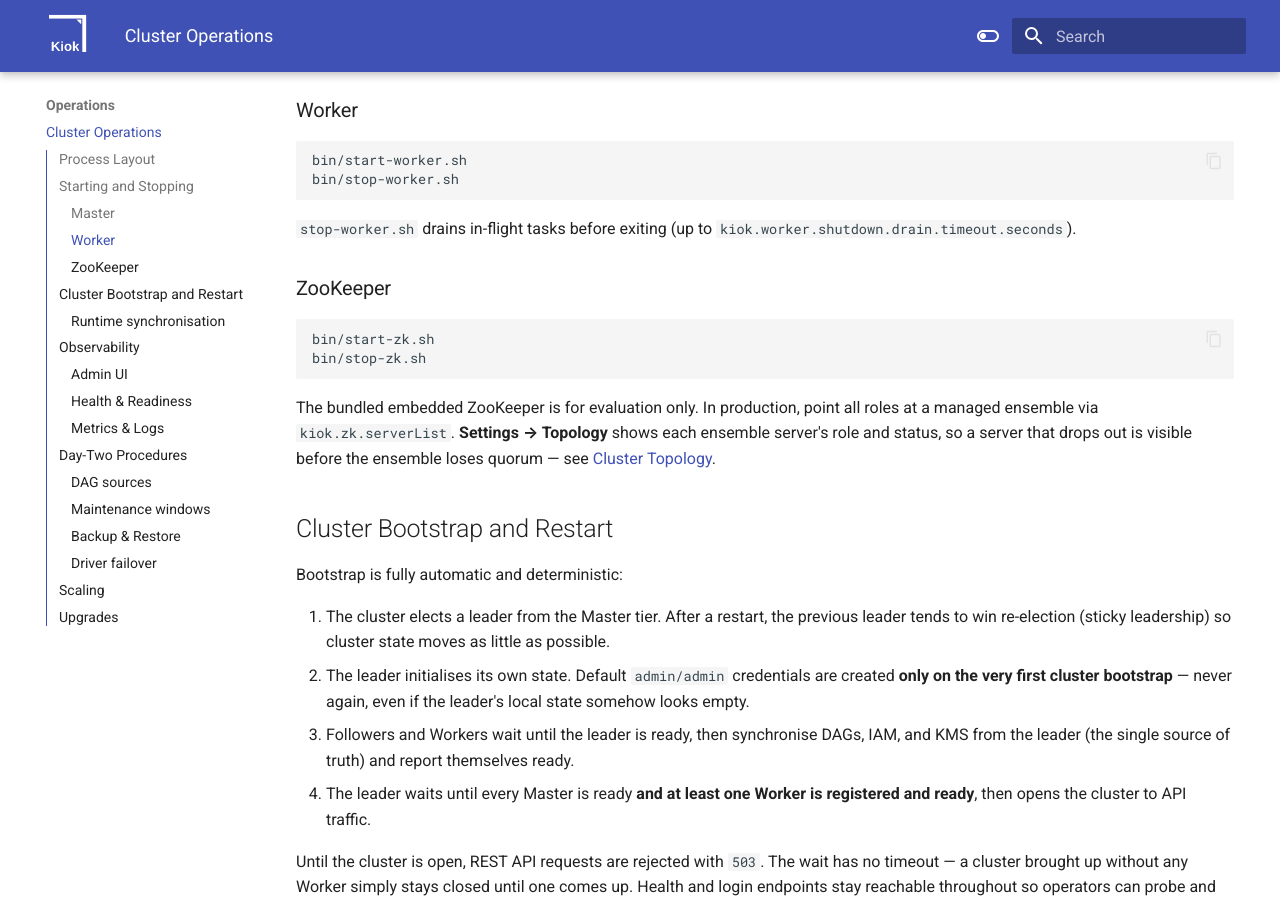
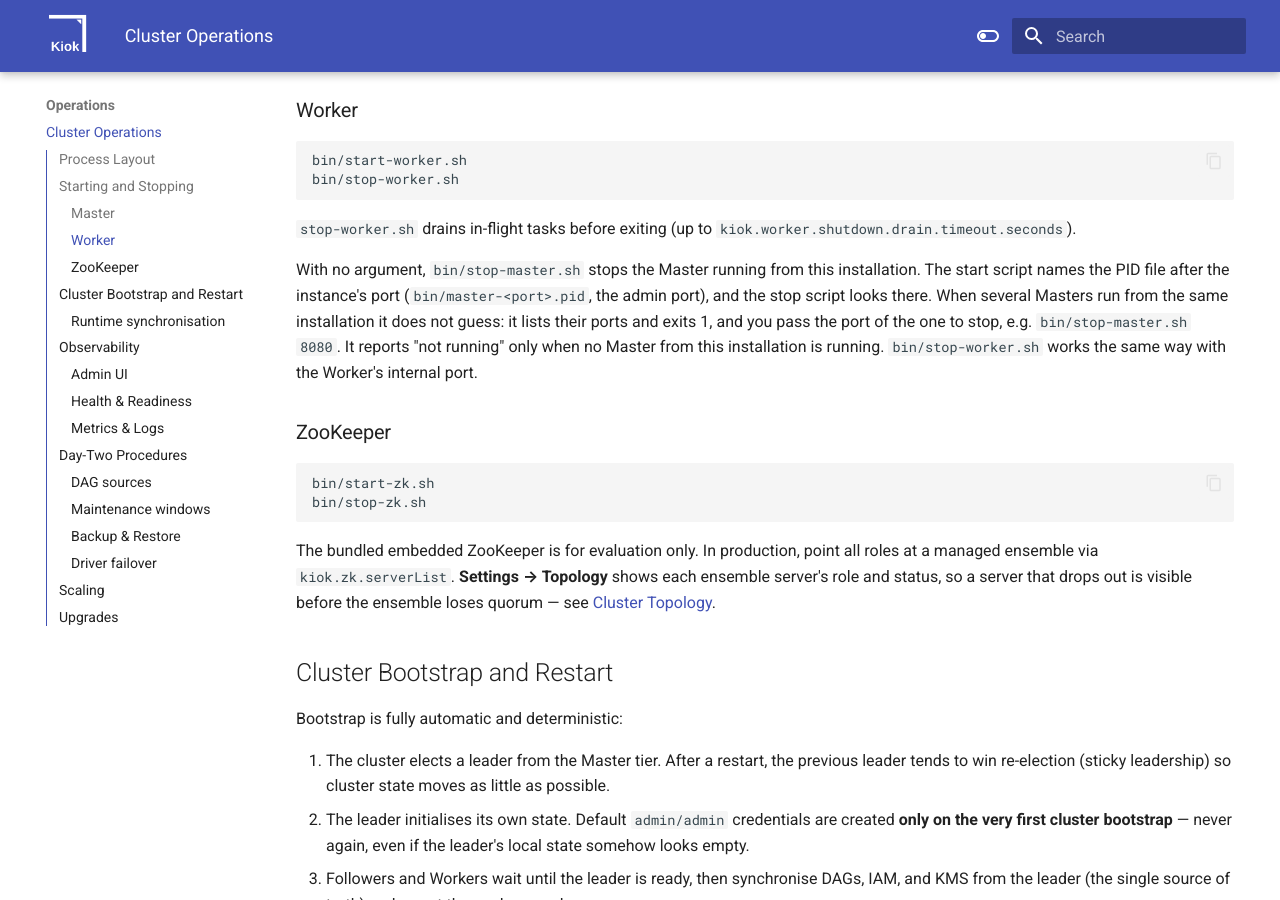
Before and after one commit to cloudcheflabs/kiok-docs, an MkDocs documentation site: the page built from docs/operations/operations.md, in a window 1280 px wide and 900 px high, scrolled down 847 px. Built offline with MkDocs 1.6.1 and Material for MkDocs 9.7.7, drawn with Linux system fonts in a browser that asks for light colours; the version menu is left out.

Commit message:
docs: stop scripts with no argument find the port-named pid file; several instances need the port
Co-Authored-By: Claude Opus 5.5 <noreply@anthropic.com>

````diff
--- a/docs/operations/operations.md
+++ b/docs/operations/operations.md
@@ -31,6 +31,9 @@ bin/stop-worker.sh
 ```
 
 `stop-worker.sh` drains in-flight tasks before exiting (up to `kiok.worker.shutdown.drain.timeout.seconds`).
+
+With no argument, `bin/stop-master.sh` stops the Master running from this installation. The start script names the PID file after the instance's port (`bin/master-<port>.pid`, the admin port), and the stop script looks there. When several Masters run from the same installation it does not guess: it lists their ports and exits 1, and you pass the port of the one to stop, e.g. `bin/stop-master.sh 8080`. It reports "not running" only when no Master from this installation is running.
+`bin/stop-worker.sh` works the same way with the Worker's internal port.
 
 ### ZooKeeper
 
````
